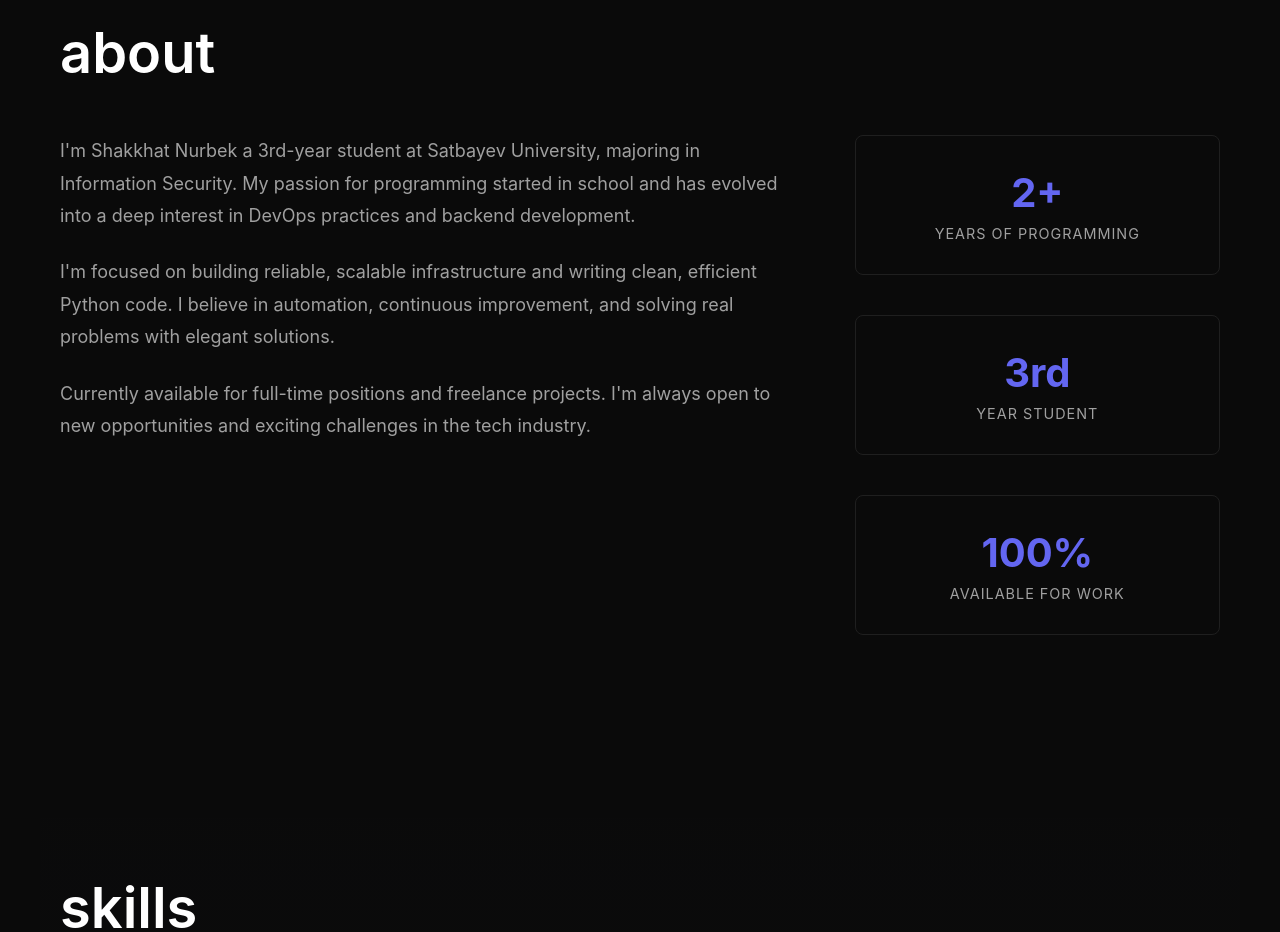
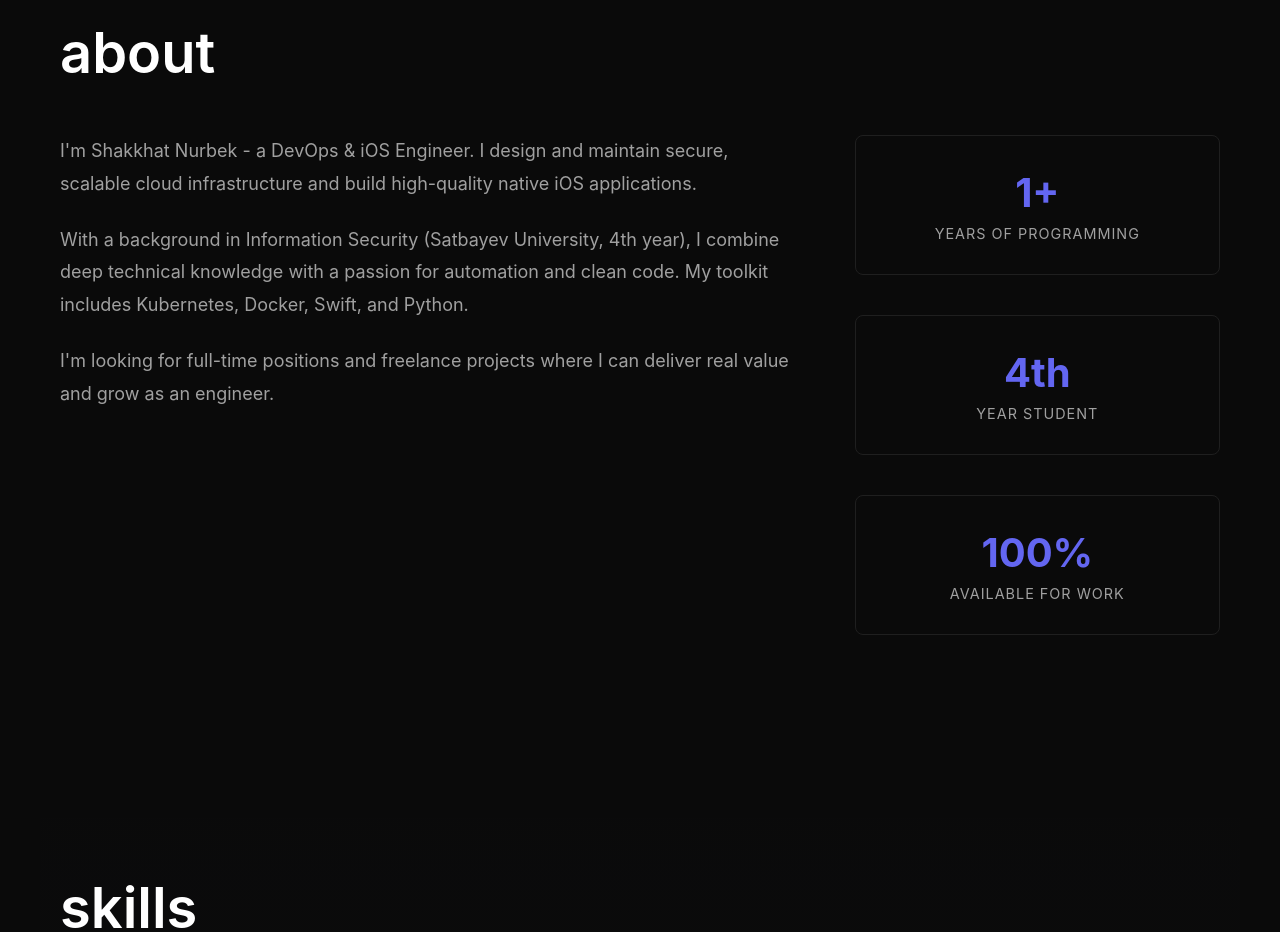
Before and after one commit to pccsen/my-website, a Next.js app: page / in a window 1280 px wide. Shown: the part 900-1832 px from the top of the page. Built offline with nearby package versions, Linux system fonts and the light colour scheme.

Commit message:
Revise About section with new role and skills
Updated personal introduction and skills in About section.

```diff
--- a/components/About.tsx
+++ b/components/About.tsx
@@ -32,27 +32,27 @@ export default function About() {
       <div className="about-content">
         <div className="about-text fade-in">
           <p>
-            I'm Shakkhat Nurbek a 3rd-year student at Satbayev University, majoring in
-            Information Security. My passion for programming started in school and has
-            evolved into a deep interest in DevOps practices and backend development.
+            I'm Shakkhat Nurbek - a DevOps & iOS Engineer. I design and maintain
+            secure, scalable cloud infrastructure and build high-quality native
+            iOS applications.
           </p>
           <p>
-            I'm focused on building reliable, scalable infrastructure and writing clean,
-            efficient Python code. I believe in automation, continuous improvement, and
-            solving real problems with elegant solutions.
+            With a background in Information Security (Satbayev University, 4th year),
+            I combine deep technical knowledge with a passion for automation and
+            clean code. My toolkit includes Kubernetes, Docker, Swift, and Python.
           </p>
           <p>
-            Currently available for full-time positions and freelance projects. I'm always
-            open to new opportunities and exciting challenges in the tech industry.
+            I'm looking for full-time positions and freelance projects where I can
+            deliver real value and grow as an engineer.
           </p>
         </div>
         <div className="about-stats fade-in">
           <div className="stat-item">
-            <div className="stat-number">2+</div>
+            <div className="stat-number">1+</div>
             <div className="stat-label">Years of Programming</div>
           </div>
           <div className="stat-item">
-            <div className="stat-number">3rd</div>
+            <div className="stat-number">4th</div>
             <div className="stat-label">Year Student</div>
           </div>
           <div className="stat-item">
```
